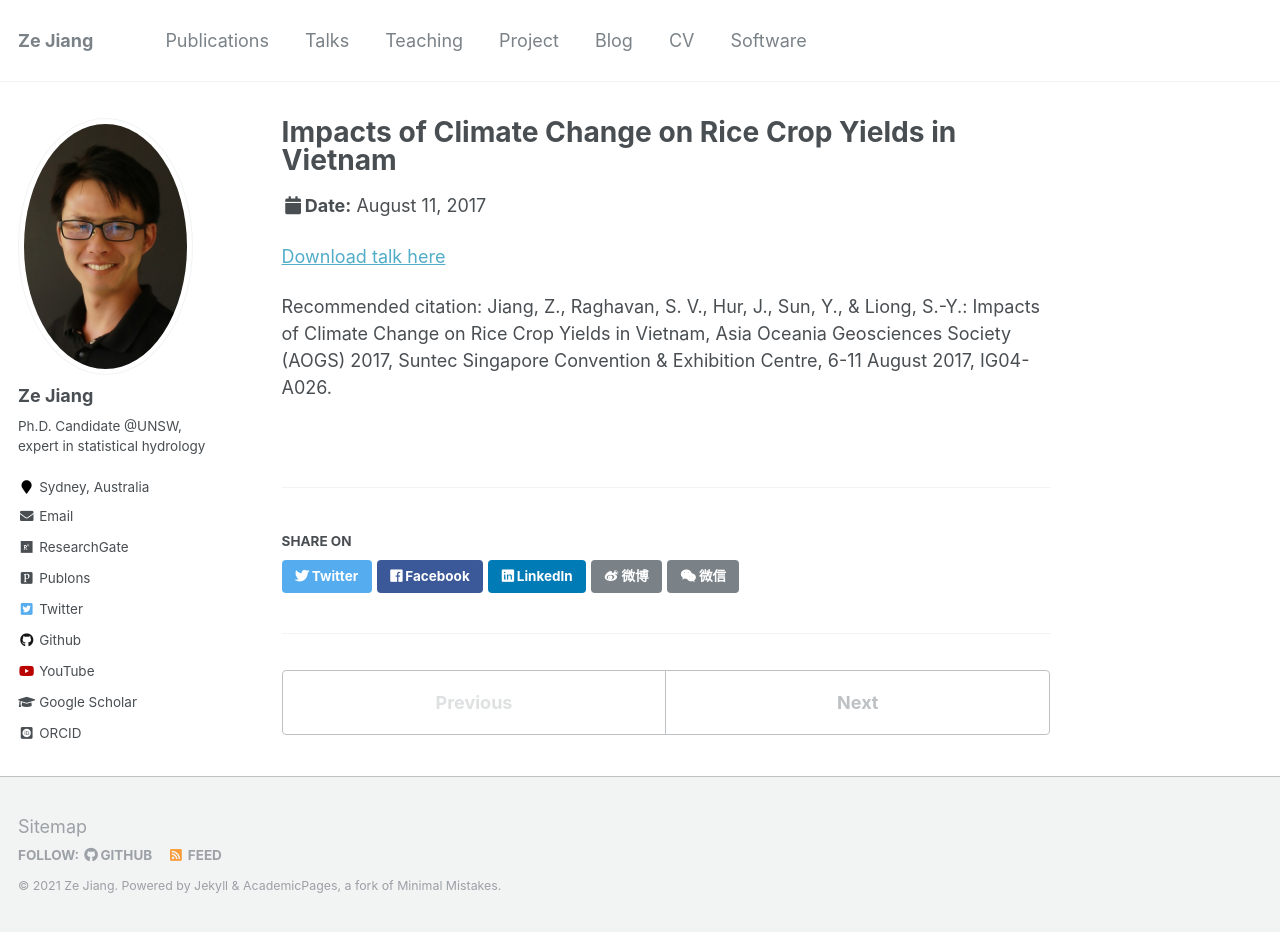
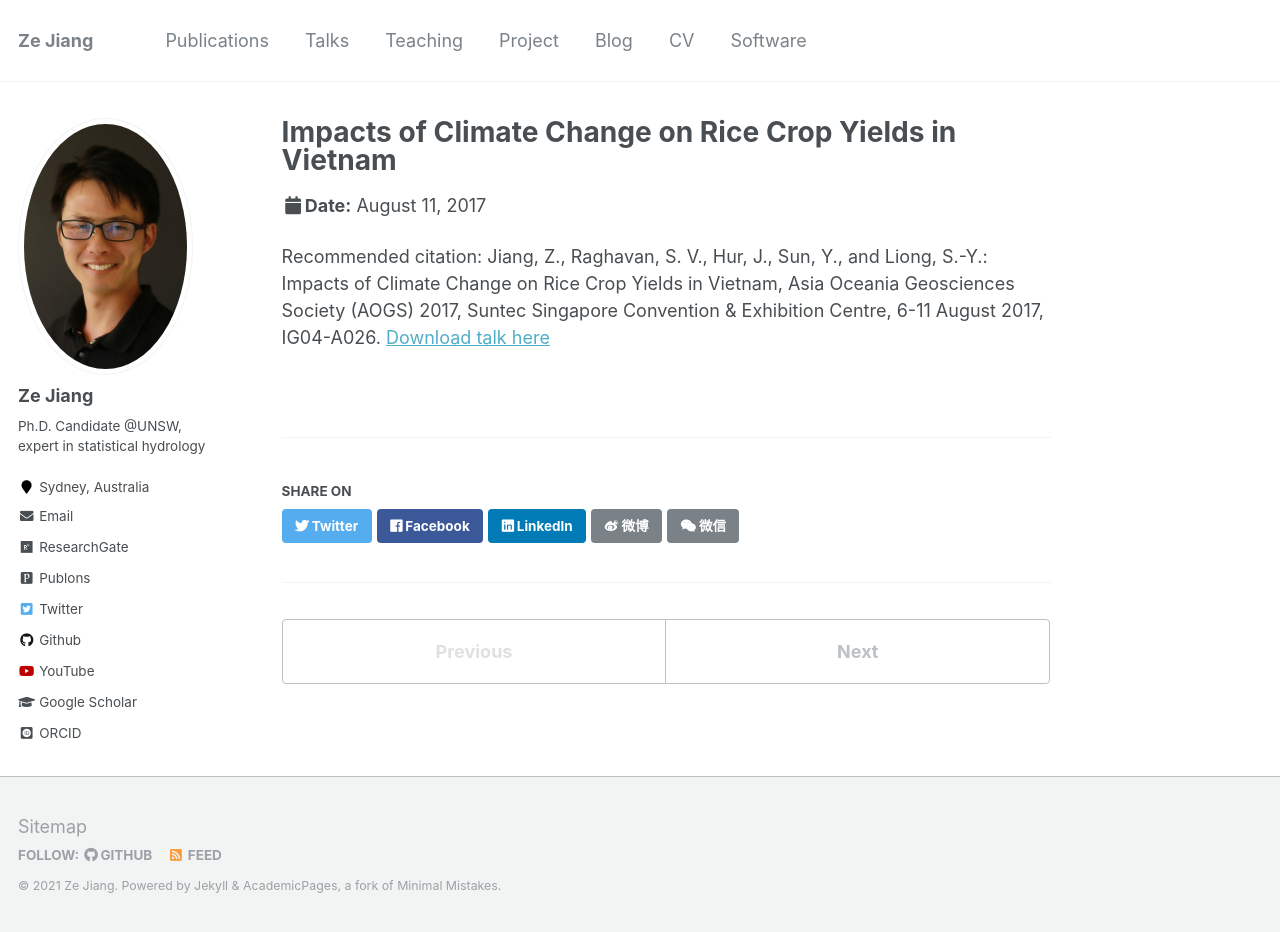
Before and after one commit to zejiang-unsw/zejiang-unsw.github.io, a Jekyll site: the page built from _talks/2017-08-11-talk-AOGS.md, in a window 1280 px wide and 932 px high. Built offline with Jekyll 4.4.1, drawn with Linux system fonts in a browser that asks for light colours; some web fonts are replaced.

Commit message:
update talks

```diff
--- a/_talks/2017-08-11-talk-AOGS.md
+++ b/_talks/2017-08-11-talk-AOGS.md
@@ -8,6 +8,4 @@ date: 2017-08-11
 location: "Singapore"
 ---
 
-[Download talk here](http://zejiang-unsw.github.io/files/Jiang-AOGS-2017.pdf)
-
-Recommended citation: Jiang, Z., Raghavan, S. V., Hur, J., Sun, Y., & Liong, S.-Y.: Impacts of Climate Change on Rice Crop Yields in Vietnam, Asia Oceania Geosciences Society (AOGS)  2017, Suntec Singapore Convention & Exhibition Centre, 6-11 August 2017, IG04-A026.
+Recommended citation: Jiang, Z., Raghavan, S. V., Hur, J., Sun, Y., and Liong, S.-Y.: Impacts of Climate Change on Rice Crop Yields in Vietnam, Asia Oceania Geosciences Society (AOGS)  2017, Suntec Singapore Convention & Exhibition Centre, 6-11 August 2017, IG04-A026. [Download talk here](http://zejiang-unsw.github.io/files/Jiang-AOGS-2017.pdf)
```
Also changed, not shown: _talks/2019-10-19-talk-STAHY.md (+1 -3 lines), _talks/2019-12-05-talk-MODSIM.md (+1 -3 lines), _talks/2020-05-08-talk-EGU.md (+1 -3 lines), _talks/2020-12-15-talk-AGU.md (+1 -2 lines).
